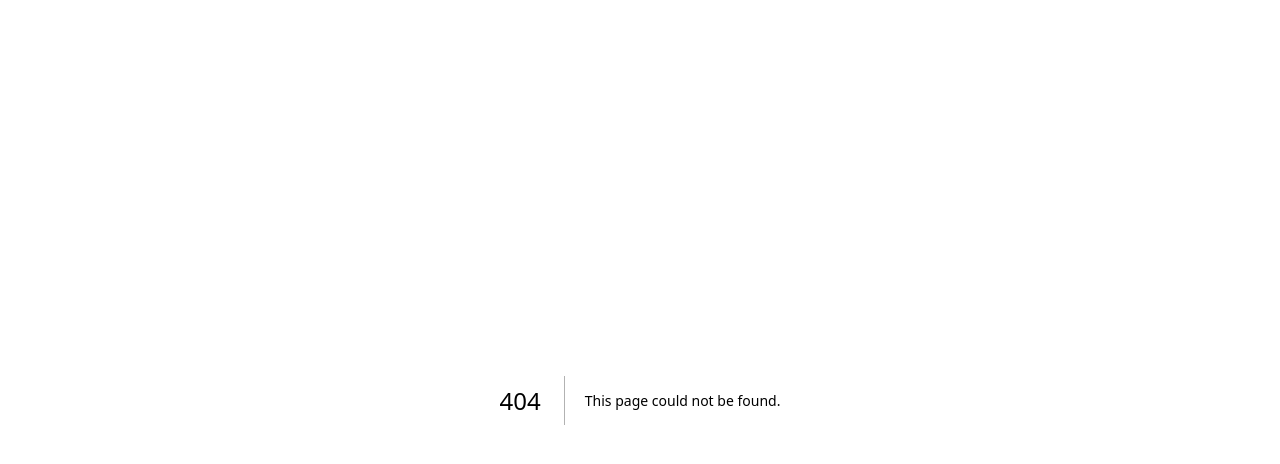
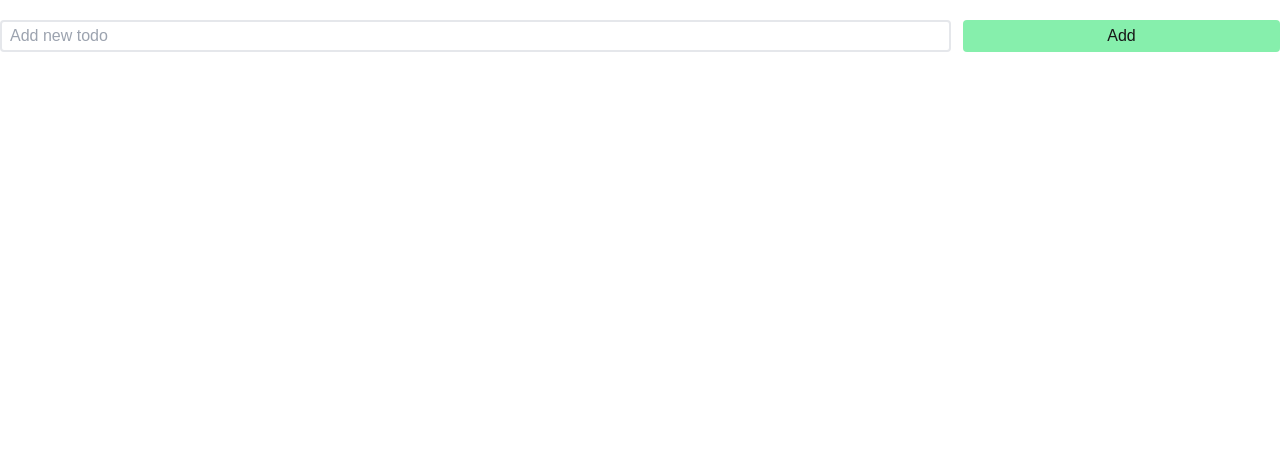
Before and after one commit to trisr/react-my-components, a Next.js app: page /todo in a window 1280 px wide. Before the commit this address had no page. Shown: the top 464 px of the page. Built offline with nearby package versions, Linux system fonts and the light colour scheme.

Commit message:
feat(todo): initial commit

```diff
--- a/package.json
+++ b/package.json
@@ -9,6 +9,8 @@
     "lint": "next lint"
   },
   "dependencies": {
+    "@emotion/css": "^11.13.0",
+    "@emotion/react": "^11.13.3",
     "next": "14.2.8",
     "react": "^18",
     "react-dom": "^18"
--- /dev/null
+++ b/src/app/todo/page.tsx
@@ -0,0 +1,80 @@
+'use client'
+import { useEffect, useState } from "react";
+import { saveToLocalStorage, getFromLocalStorage } from "@/utils/localStorage";
+
+import { TodoProps } from "./types";
+import { styTodoCompleted } from "./styles";
+
+const TodoPage: React.FC = () => {
+    const [todos, setTodos] = useState<TodoProps[]>([])
+    const [inputVal, setInputVal] = useState<string>('');
+
+    useEffect(() => {
+        const savedTodos = getFromLocalStorage()
+        if (savedTodos) setTodos(savedTodos)
+    })
+
+    const handleInputChange = (e: React.ChangeEvent<HTMLInputElement>) => {
+        setInputVal(e.target.value);
+    }
+
+    const handleFormSubmit = (e: React.FormEvent) => {
+        e.preventDefault();
+        const newTodo: TodoProps = {
+            id: Date.now(),
+            text: inputVal,
+            completed: false
+        }
+
+        const updatedTodos =[...todos, newTodo]
+        setTodos(updatedTodos);
+        saveToLocalStorage(updatedTodos);
+        setInputVal('');
+    }
+
+    const toggleTodo = (id: number) => {
+        const updatedTodos = todos.map(todo =>
+            todo.id === id ? { ...todo, completed: !todo.completed } : todo
+        )
+        setTodos(updatedTodos);
+        saveToLocalStorage(updatedTodos);
+    }
+
+    return (
+        <div className="container m-auto pt-5">
+            <form onSubmit={handleFormSubmit} className="flex flex-row">
+                <input
+                    type="text"
+                    value={inputVal}
+                    placeholder="Add new todo"
+                    onChange={handleInputChange}
+                    className="basis-3/4 border-grey border-2 rounded px-2 py1 mr-3"
+                />
+                <button
+                    type="submit"
+                    className="basis-1/4 bg-green-300 rounded px-2 py-1"
+                >
+                    Add
+                </button>
+            </form>
+            <ul>
+                {
+                    todos.map((todo, index) => (
+                        <li key={index}>
+                            <input
+                                type="checkbox"
+                                checked={todo.completed}
+                                onChange={() => toggleTodo(todo.id)}
+                            />
+                            <span className={todo.completed ? styTodoCompleted : ''}>
+                                {todo.text}
+                            </span>
+                        </li>
+                    ))
+                }
+            </ul>
+        </div>
+    )
+}
+
+export default TodoPage;
--- /dev/null
+++ b/src/app/todo/styles.css
@@ -0,0 +1,4 @@
+span.completed {
+    text-decoration: line-through;
+    color: grey;
+}
--- /dev/null
+++ b/src/app/todo/styles.tsx
@@ -0,0 +1,6 @@
+import { css } from "@emotion/css";
+
+export const styTodoCompleted = css`
+    color: grey;
+    text-decoration: line-through;
+`
--- /dev/null
+++ b/src/app/todo/types.ts
@@ -0,0 +1,5 @@
+export interface TodoProps {
+    id: number;
+    text: string;
+    completed: boolean;
+}
--- /dev/null
+++ b/src/utils/localStorage.ts
@@ -0,0 +1,10 @@
+import { TodoProps } from "@/app/todo/types"
+
+export const saveToLocalStorage = (todos: TodoProps[]) => {
+    localStorage.setItem('todos', JSON.stringify(todos));
+}
+
+export const getFromLocalStorage = (): TodoProps[] | null => {
+    const savedTodos = localStorage.getItem('todos');
+    return savedTodos ? JSON.parse(savedTodos) : null;
+}
```
Also changed, not shown: 1 other file (tests, documents, lock files or other folders).
